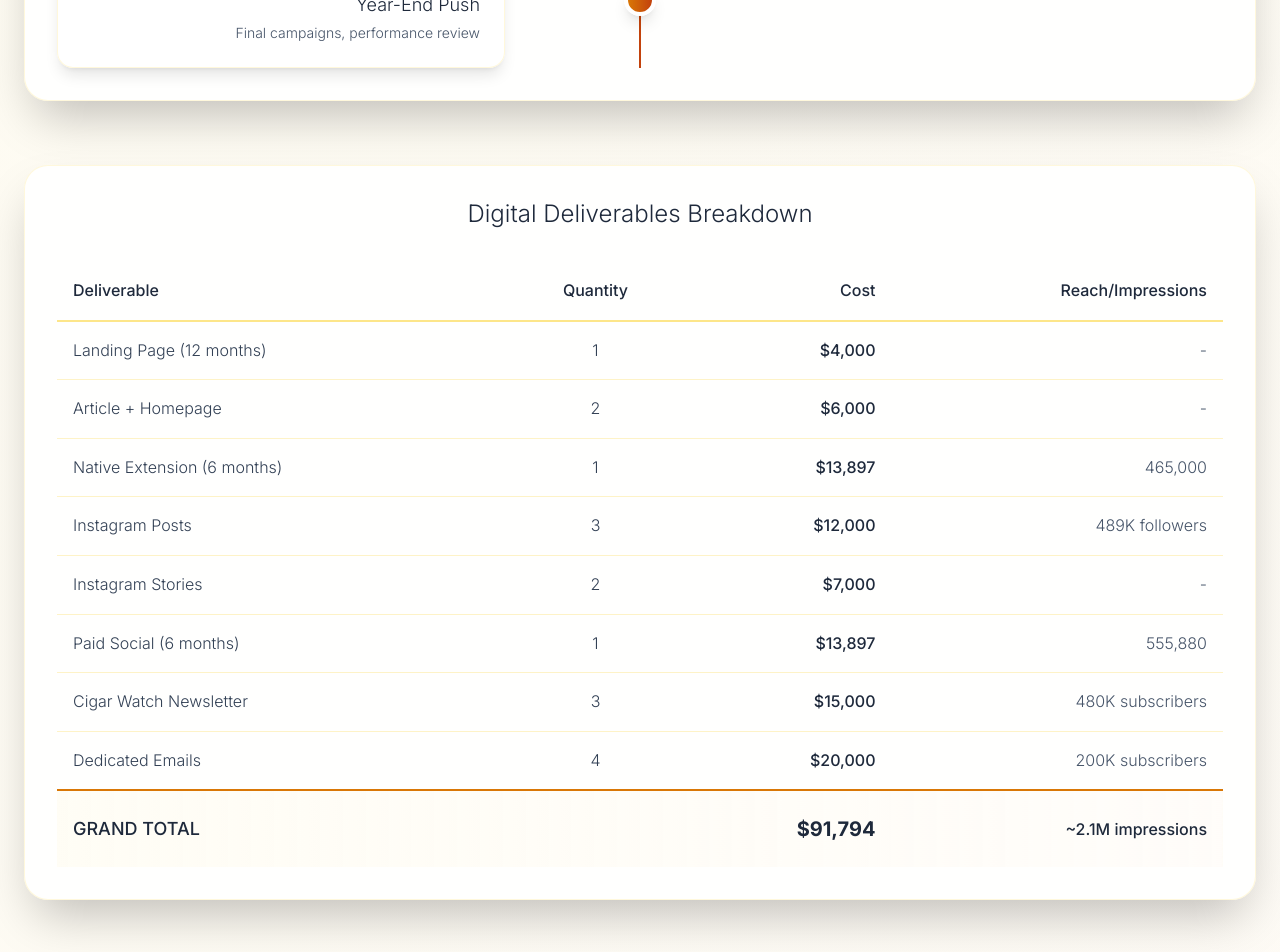
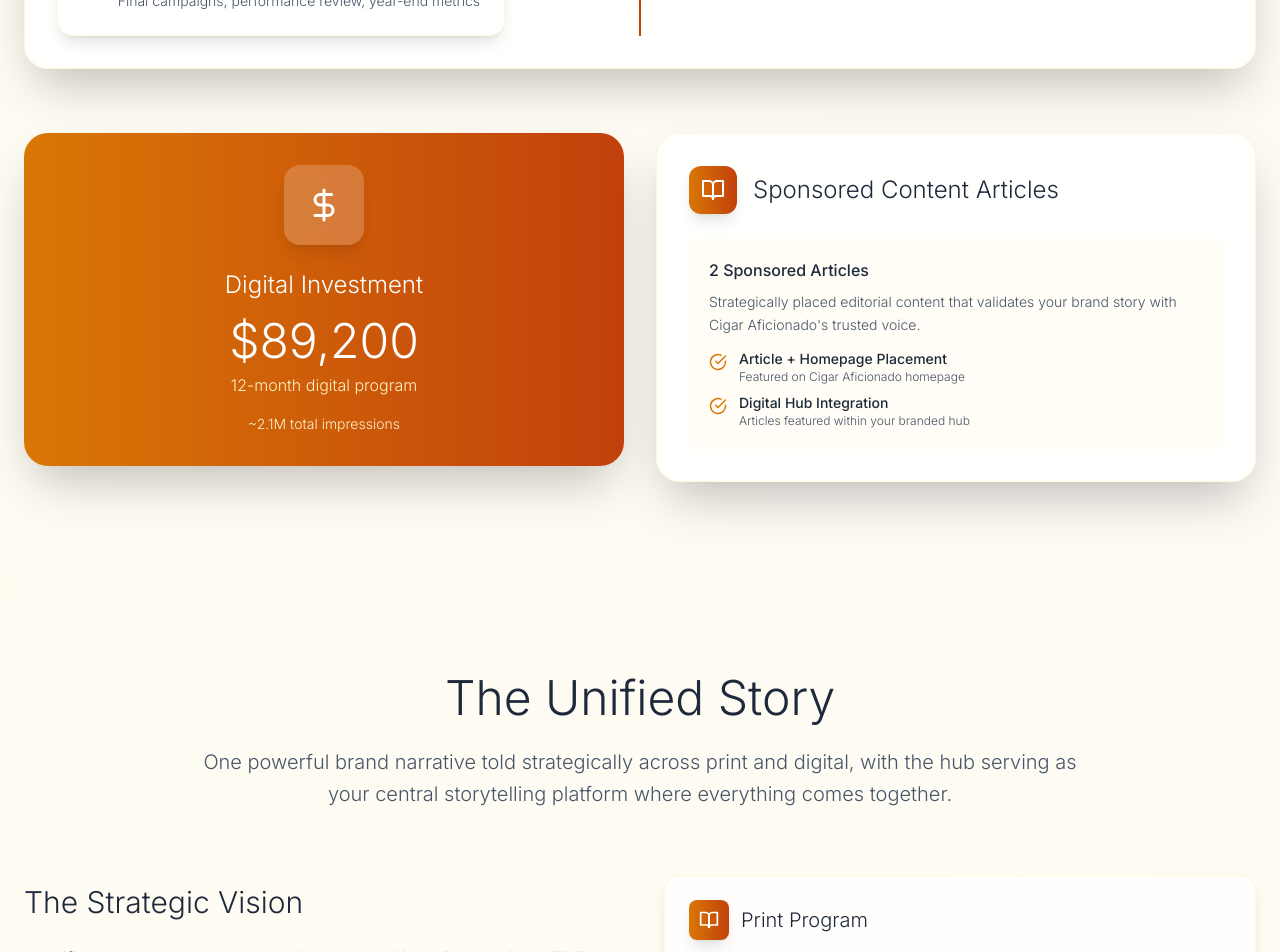
Before and after one commit to mcapace/plasencia-proposal-2026, a Next.js app: page / in a window 1280 px wide. Shown: the part 6900-7852 px from the top of the page. Built offline with nearby package versions, Linux system fonts and the light colour scheme; a web font is replaced by a local one.

Commit message:
Update deliverables section: digital-only timeline, show ,200 total, add sponsored content placement details

```diff
--- a/app/page.js
+++ b/app/page.js
@@ -651,10 +651,10 @@ export default function Home() {
             className="text-center mb-16"
           >
             <h2 className="text-4xl lg:text-5xl font-light text-slate-800 mb-6">
-              Deliverables & Timeline
+              Digital Deliverables & Timeline
             </h2>
             <p className="text-xl text-slate-600 max-w-3xl mx-auto font-light leading-relaxed">
-              A comprehensive breakdown of all digital deliverables and their execution timeline throughout 2026.
+              A comprehensive digital program timeline and investment overview for 2026.
             </p>
           </motion.div>
 
@@ -667,7 +667,7 @@ export default function Home() {
             className="mb-16"
           >
             <div className="bg-white/90 backdrop-blur-sm rounded-3xl p-8 shadow-2xl border border-amber-200/30">
-              <h3 className="text-2xl font-light text-slate-800 mb-8 text-center">Program Timeline</h3>
+              <h3 className="text-2xl font-light text-slate-800 mb-8 text-center">Digital Program Timeline</h3>
               <div className="relative">
                 {/* Timeline line */}
                 <div className="absolute left-4 md:left-1/2 top-0 bottom-0 w-0.5 bg-gradient-to-b from-amber-600 to-orange-700 transform md:-translate-x-1/2"></div>
@@ -675,11 +675,11 @@ export default function Home() {
                 {/* Timeline items */}
                 <div className="space-y-8">
                   {[
-                    { month: "Jan 2026", title: "Program Launch", desc: "Landing page live, first print spread published" },
-                    { month: "Feb - Mar", title: "Content Development", desc: "Articles, native extensions, social content" },
-                    { month: "Apr - Jun", title: "Mid-Year Amplification", desc: "Instagram campaigns, paid social, newsletters" },
-                    { month: "Jul - Sep", title: "Continued Engagement", desc: "Dedicated emails, ongoing social presence" },
-                    { month: "Oct - Dec", title: "Year-End Push", desc: "Final campaigns, performance review" }
+                    { month: "Jan 2026", title: "Digital Hub Launch", desc: "Landing page goes live, hub platform launches" },
+                    { month: "Feb - Mar", title: "Content Development", desc: "Sponsored articles, native extensions, social content creation" },
+                    { month: "Apr - Jun", title: "Mid-Year Amplification", desc: "Instagram campaigns, paid social, newsletter distribution" },
+                    { month: "Jul - Sep", title: "Continued Engagement", desc: "Dedicated emails, ongoing social presence, content updates" },
+                    { month: "Oct - Dec", title: "Year-End Push", desc: "Final campaigns, performance review, year-end metrics" }
                   ].map((item, index) => (
                     <div key={index} className="relative flex items-start md:items-center">
                       <div className={`relative z-10 flex-1 md:flex-none md:w-1/2 ${index % 2 === 0 ? 'md:text-right md:pr-8' : 'md:ml-auto md:text-left md:pl-8'}`}>
@@ -701,98 +701,68 @@ export default function Home() {
             </div>
           </motion.div>
 
-          {/* Deliverables Table */}
+          {/* Investment Summary & Sponsored Content */}
+          <div className="grid lg:grid-cols-2 gap-8">
+            {/* Digital Investment Total */}
             <motion.div
               initial={{ opacity: 0, y: 30 }}
               whileInView={{ opacity: 1, y: 0 }}
               transition={{ duration: 0.8, delay: 0.2 }}
               viewport={{ once: true }}
             >
-            <div className="bg-white/90 backdrop-blur-sm rounded-3xl p-8 shadow-2xl border border-amber-200/30 overflow-x-auto">
-              <h3 className="text-2xl font-light text-slate-800 mb-8 text-center">Digital Deliverables Breakdown</h3>
+              <div className="bg-gradient-to-r from-amber-600 to-orange-700 rounded-3xl p-8 shadow-2xl text-white text-center">
+                <div className="w-20 h-20 bg-white/20 backdrop-blur-sm rounded-2xl flex items-center justify-center mx-auto mb-6 shadow-lg">
+                  <DollarSign className="text-white" size={36} />
+                </div>
+                <h3 className="text-2xl font-light text-white mb-4">Digital Investment</h3>
+                <div className="text-5xl font-light text-white mb-2">$89,200</div>
+                <p className="text-amber-100 font-light">12-month digital program</p>
+                <p className="text-amber-100 font-light mt-4 text-sm">~2.1M total impressions</p>
+              </div>
+            </motion.div>
 
-              {/* Desktop Table */}
-              <div className="hidden md:block">
-                <table className="w-full">
-                  <thead>
-                    <tr className="border-b-2 border-amber-200">
-                      <th className="text-left py-4 px-4 text-slate-800 font-medium">Deliverable</th>
-                      <th className="text-center py-4 px-4 text-slate-800 font-medium">Quantity</th>
-                      <th className="text-right py-4 px-4 text-slate-800 font-medium">Cost</th>
-                      <th className="text-right py-4 px-4 text-slate-800 font-medium">Reach/Impressions</th>
-                    </tr>
-                  </thead>
-                  <tbody>
-                    {[
-                      { deliverable: "Landing Page (12 months)", quantity: "1", cost: "$4,000", reach: "-" },
-                      { deliverable: "Article + Homepage", quantity: "2", cost: "$6,000", reach: "-" },
-                      { deliverable: "Native Extension (6 months)", quantity: "1", cost: "$13,897", reach: "465,000" },
-                      { deliverable: "Instagram Posts", quantity: "3", cost: "$12,000", reach: "489K followers" },
-                      { deliverable: "Instagram Stories", quantity: "2", cost: "$7,000", reach: "-" },
-                      { deliverable: "Paid Social (6 months)", quantity: "1", cost: "$13,897", reach: "555,880" },
-                      { deliverable: "Cigar Watch Newsletter", quantity: "3", cost: "$15,000", reach: "480K subscribers" },
-                      { deliverable: "Dedicated Emails", quantity: "4", cost: "$20,000", reach: "200K subscribers" }
-                    ].map((item, index) => (
-                      <tr key={index} className="border-b border-amber-100 hover:bg-amber-50/50 transition-colors">
-                        <td className="py-4 px-4 text-slate-700 font-light">{item.deliverable}</td>
-                        <td className="py-4 px-4 text-center text-slate-700 font-light">{item.quantity}</td>
-                        <td className="py-4 px-4 text-right text-slate-800 font-medium">{item.cost}</td>
-                        <td className="py-4 px-4 text-right text-slate-600 font-light">{item.reach}</td>
-                      </tr>
-                    ))}
-                    <tr className="border-t-2 border-amber-600 bg-gradient-to-r from-amber-50/50 to-orange-50/30">
-                      <td colSpan="2" className="py-6 px-4 text-slate-800 font-medium text-lg">GRAND TOTAL</td>
-                      <td className="py-6 px-4 text-right text-slate-800 font-bold text-xl">$91,794</td>
-                      <td className="py-6 px-4 text-right text-slate-800 font-medium">~2.1M impressions</td>
-                    </tr>
-                  </tbody>
-                </table>
+            {/* Sponsored Content Placement */}
+            <motion.div
+              initial={{ opacity: 0, y: 30 }}
+              whileInView={{ opacity: 1, y: 0 }}
+              transition={{ duration: 0.8, delay: 0.3 }}
+              viewport={{ once: true }}
+            >
+              <div className="bg-white/90 backdrop-blur-sm rounded-3xl p-8 shadow-2xl border border-amber-200/30">
+                <div className="flex items-center mb-6">
+                  <div className="w-12 h-12 bg-gradient-to-r from-amber-600 to-orange-700 rounded-xl flex items-center justify-center mr-4 shadow-lg">
+                    <BookOpen className="text-white" size={24} />
+                  </div>
+                  <h3 className="text-2xl font-light text-slate-800">Sponsored Content Articles</h3>
                 </div>
 
-              {/* Mobile Cards */}
-              <div className="md:hidden space-y-4">
-                {[
-                  { deliverable: "Landing Page (12 months)", quantity: "1", cost: "$4,000", reach: "-" },
-                  { deliverable: "Article + Homepage", quantity: "2", cost: "$6,000", reach: "-" },
-                  { deliverable: "Native Extension (6 months)", quantity: "1", cost: "$13,897", reach: "465,000" },
-                  { deliverable: "Instagram Posts", quantity: "3", cost: "$12,000", reach: "489K followers" },
-                  { deliverable: "Instagram Stories", quantity: "2", cost: "$7,000", reach: "-" },
-                  { deliverable: "Paid Social (6 months)", quantity: "1", cost: "$13,897", reach: "555,880" },
-                  { deliverable: "Cigar Watch Newsletter", quantity: "3", cost: "$15,000", reach: "480K subscribers" },
-                  { deliverable: "Dedicated Emails", quantity: "4", cost: "$20,000", reach: "200K subscribers" }
-                ].map((item, index) => (
-                  <div key={index} className="bg-white/80 backdrop-blur-sm rounded-2xl p-5 shadow-lg border border-amber-200/30">
-                    <h4 className="text-lg font-light text-slate-800 mb-3">{item.deliverable}</h4>
-                    <div className="grid grid-cols-2 gap-3 text-sm">
+                <div className="space-y-4">
+                  <div className="bg-amber-50/50 rounded-xl p-5">
+                    <h4 className="font-medium text-slate-800 mb-2">2 Sponsored Articles</h4>
+                    <p className="text-slate-600 font-light text-sm leading-relaxed mb-3">
+                      Strategically placed editorial content that validates your brand story with Cigar Aficionado's trusted voice.
+                    </p>
+                    <div className="space-y-2">
+                      <div className="flex items-start">
+                        <CheckCircle className="text-amber-600 mr-3 mt-1 flex-shrink-0" size={18} />
                         <div>
-                        <span className="text-slate-500 font-light">Quantity:</span>
-                        <span className="ml-2 text-slate-800 font-medium">{item.quantity}</span>
-                      </div>
-                      <div>
-                        <span className="text-slate-500 font-light">Cost:</span>
-                        <span className="ml-2 text-slate-800 font-medium">{item.cost}</span>
-                      </div>
-                      {item.reach !== "-" && (
-                        <div className="col-span-2">
-                          <span className="text-slate-500 font-light">Reach:</span>
-                          <span className="ml-2 text-slate-800 font-medium">{item.reach}</span>
-                        </div>
-                      )}
+                          <div className="text-slate-800 font-medium text-sm">Article + Homepage Placement</div>
+                          <div className="text-slate-600 font-light text-xs">Featured on Cigar Aficionado homepage</div>
                         </div>
                       </div>
-                ))}
-
-                {/* Mobile Total */}
-                <div className="bg-gradient-to-r from-amber-600 to-orange-700 rounded-2xl p-6 shadow-lg text-white">
-                  <div className="text-center">
-                    <div className="text-lg font-light mb-2">GRAND TOTAL</div>
-                    <div className="text-3xl font-bold mb-2">$91,794</div>
-                    <div className="text-amber-100 font-light">~2.1M impressions</div>
+                      <div className="flex items-start">
+                        <CheckCircle className="text-amber-600 mr-3 mt-1 flex-shrink-0" size={18} />
+                        <div>
+                          <div className="text-slate-800 font-medium text-sm">Digital Hub Integration</div>
+                          <div className="text-slate-600 font-light text-xs">Articles featured within your branded hub</div>
+                        </div>
+                      </div>
                     </div>
                   </div>
                 </div>
               </div>
             </motion.div>
+          </div>
         </div>
       </section>
 
```
Lines whose indentation alone changed are shown as unchanged.
